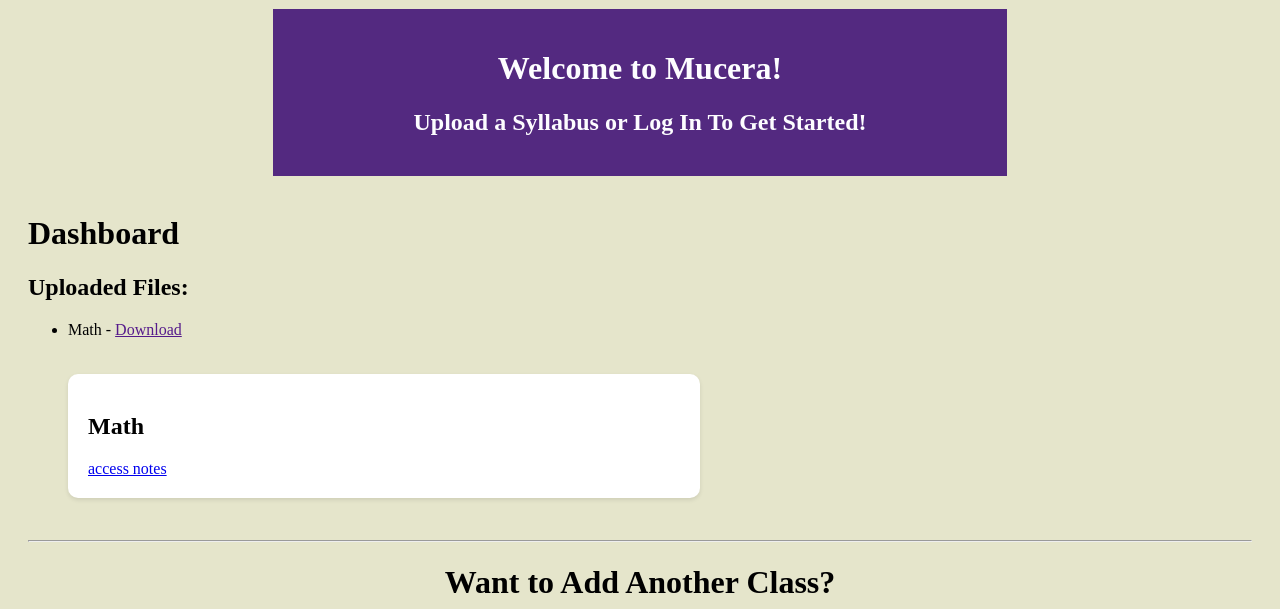
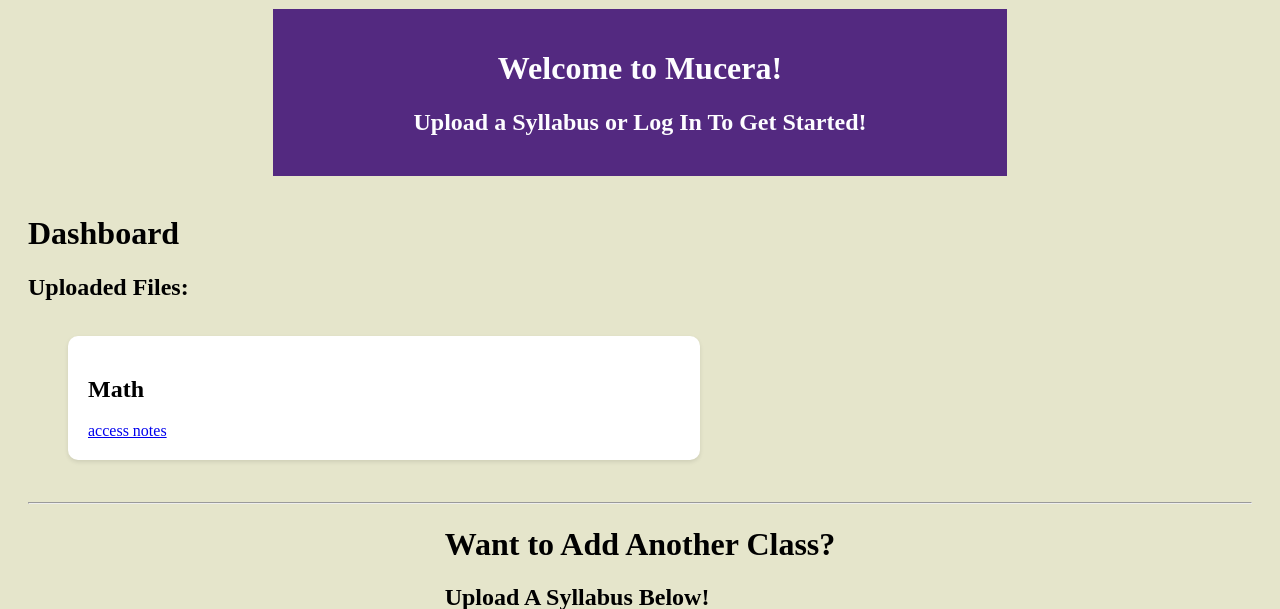
Before and after one commit to AbaDragon47/TAMUHack, a Django app: page / in a window 1280 px wide. Shown: the part 113-722 px from the top of the page. Run offline with Django 5.2, Linux system fonts and the light colour scheme; data comes from the database, SQL or seed files in the repository; parts of the project's set-up code (start-up, migrations or seed data) failed here and were passed over.

Commit message:
no more uglies

```diff
--- a/myclasses/templates/myclasses/index.html
+++ b/myclasses/templates/myclasses/index.html
@@ -11,7 +11,6 @@
 <h2>Uploaded Files:</h2>
 <ul>
     {% for syllabus in classes %}
-    <li>{{ syllabus.title }} - <a href="{{ syllabus.syllabus_file.url }}" target="_blank">Download</a></li>
 
     {% empty %}
     <p>No syllabi uploaded yet.</p>
```
